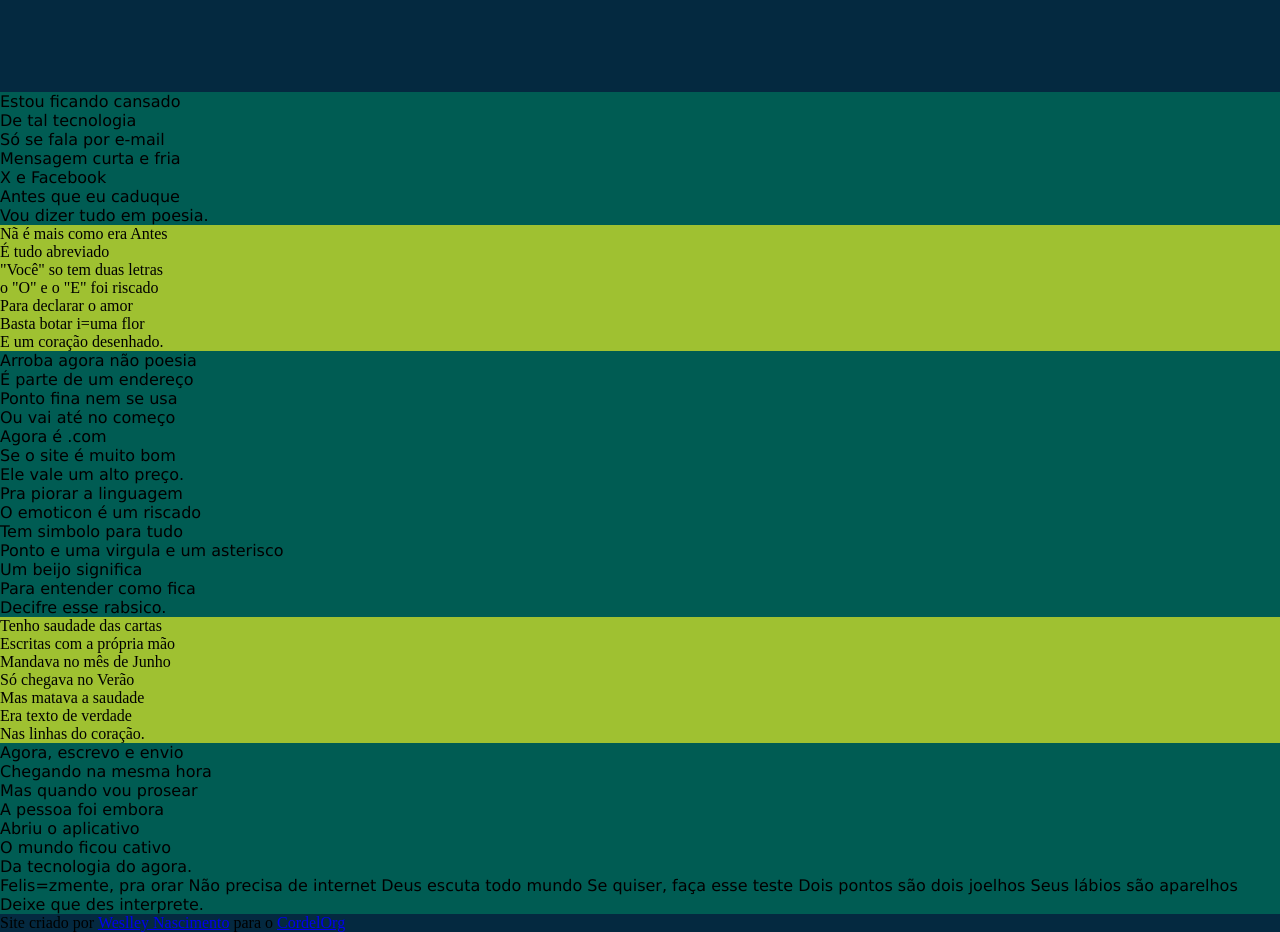
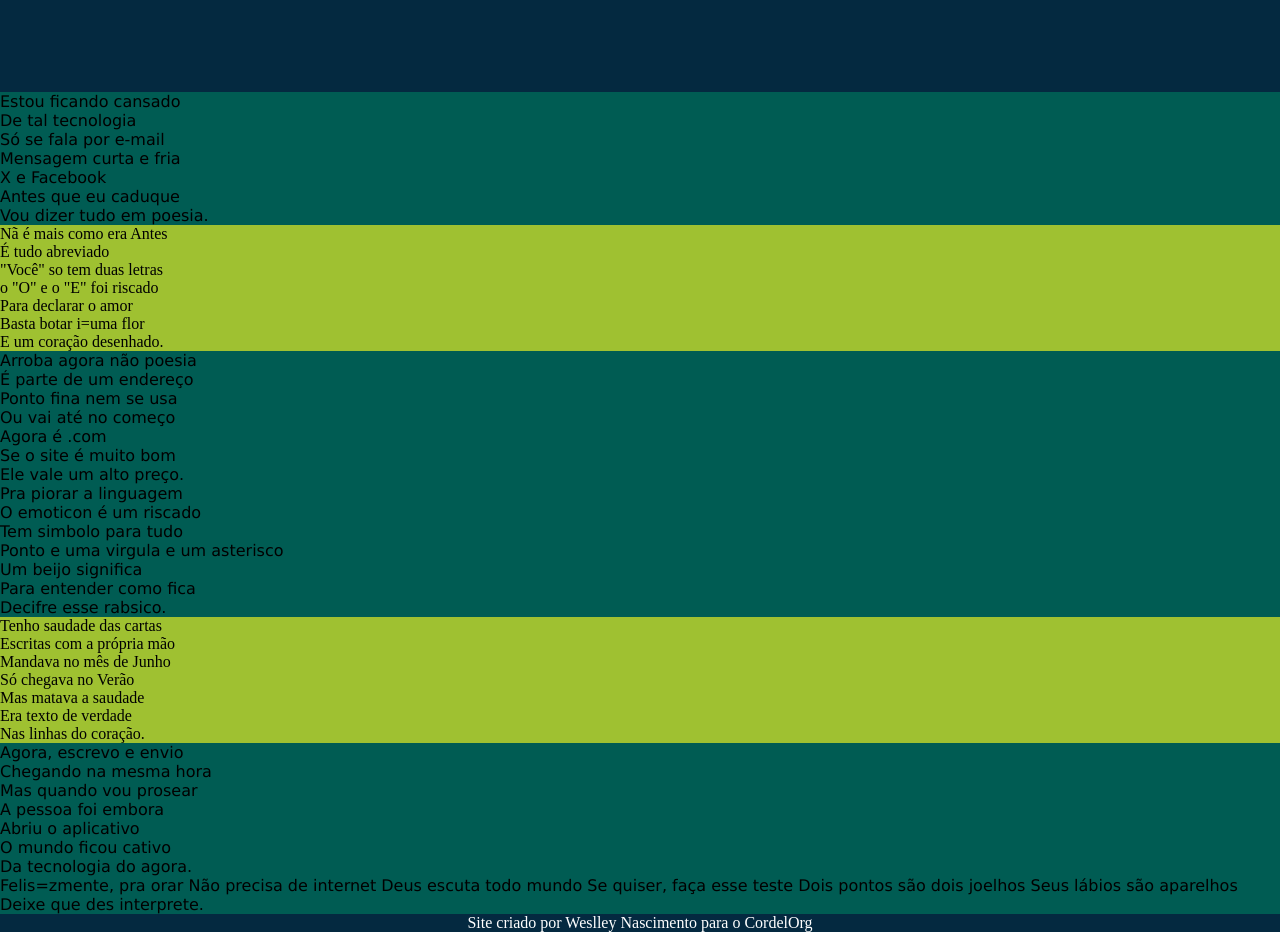
Before and after one commit to WeslleyNJ/projeto-cordel, a plain HTML site: page index.html in a window 1280 px wide. Shown: the part 58-990 px from the top of the page. Drawn offline with Linux system fonts and the light colour scheme.

Commit message:
Atualização  projeto cordel 19/10/23

```diff
--- a/style.css
+++ b/style.css
@@ -43,4 +43,11 @@ section.imagem {
 
 footer {
     background-color: var(--cor0);
+    text-align: center;
+    color: white;
 }
+
+footer a {
+    text-decoration: none;
+    color: white;
+}
```
